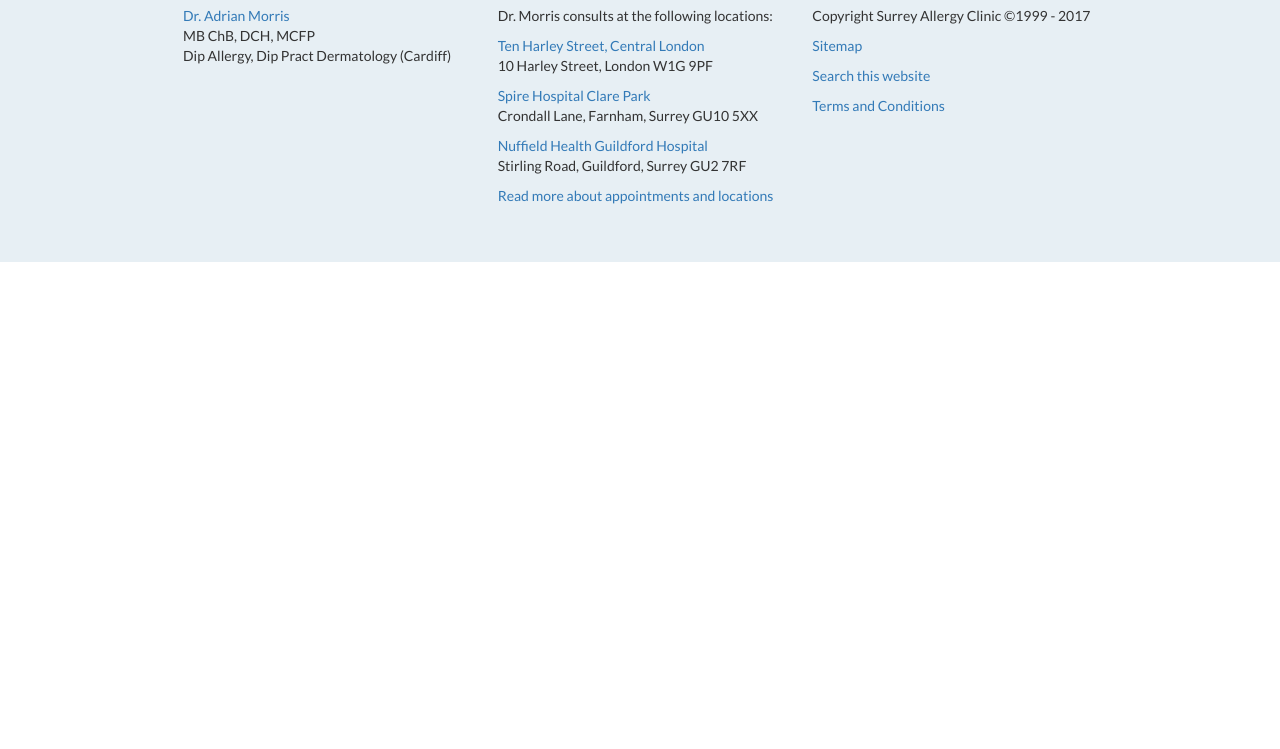
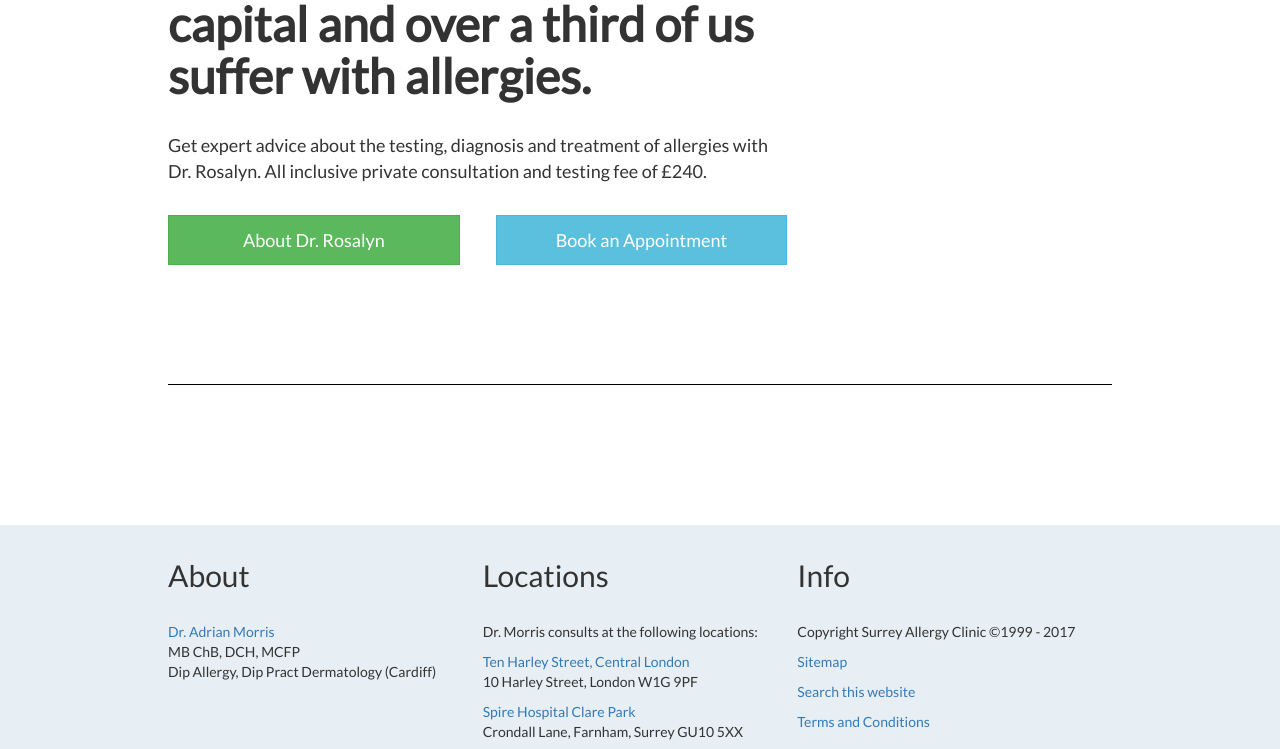
Before and after one commit to blizm87/Rosalyn-HTML-Example, a website: page public/index.html in a window 1280 px wide. Shown: the part 243-992 px from the top of the page. Before the commit the page ends 800 px from the top, so only its background shows below. Drawn offline with nearby package versions, Linux system fonts and the light colour scheme; files whose address does not match are found by name.

Commit message:
mimicked section one of maincontent

```diff
--- a/public/css/style1.css
+++ b/public/css/style1.css
@@ -7,6 +7,7 @@ body {
   border-color: #3090C7;
   padding-left: 12em;
   padding-right: 12em;
+  margin-bottom: 0;
 }
     #navContainer>#linkContainer1 {
       display: inline-block;
@@ -55,6 +56,41 @@ body {
   padding-right: 12em;
 }
 
+    #mainContainer>section {
+      padding-bottom: 2em;
+    }
+
+        #secOneContainer {
+          height: 440px;
+          border-bottom: 1px solid black;
+          padding-top: ;
+        }
+
+            #secOneMainContentContainer {
+              margin-top: 4em;
+              width: 700px;
+            }
+
+                #secOneMainContentContainer>h1 {
+                  font-size: 48px;
+                  font-weight: bold;
+                }
+
+                #secOneMainContentContainer>p {
+                  font-size: 18px;
+                }
+
+                #secOneMainContentContainer>div>div>button {
+                  border-radius: 0;
+                  padding: 12px;
+                }
+
+                #bookAppBtn {
+                  margin-left: 2em;
+                }
+
+
+
 #footerContainer {
   background-color: rgba(135, 175, 199, .2);
   padding-left: 12em;
@@ -63,3 +99,7 @@ body {
   padding-bottom: 4em;
   bottom: 0;
 }
+
+#footerContainer>div>section {
+  padding-left: 0;
+}
--- a/public/index.html
+++ b/public/index.html
@@ -43,7 +43,21 @@
   </nav>
 
   <div class='container-fluid' id='mainContainer'>
-    <section></section>
+    <section id='secOneContainer'>
+      <div id='secOneMainContentContainer'>
+        <h1>London is the world’s allergy<br> capital and over a
+          third of us <br>suffer with allergies.</h1><br>
+        <p>Get expert advice about the testing, diagnosis and
+          treatment of allergies with <br>Dr. Rosalyn. All
+          inclusive private consultation and testing fee of £240.</p><br>
+        <div id='secOneBtnContainer'>
+          <div id='secOneInBtnContainer row'>
+            <button class='btn btn-lg btn-success col-lg-5' id='aboutBtn'>About Dr. Rosalyn</button>
+            <button class='btn btn-lg btn-info col-lg-5' id='bookAppBtn'>Book an Appointment</button>
+          </div>
+        </div>
+      </div>
+    </section>
     <section></section>
     <section></section>
     <section></section>
```
